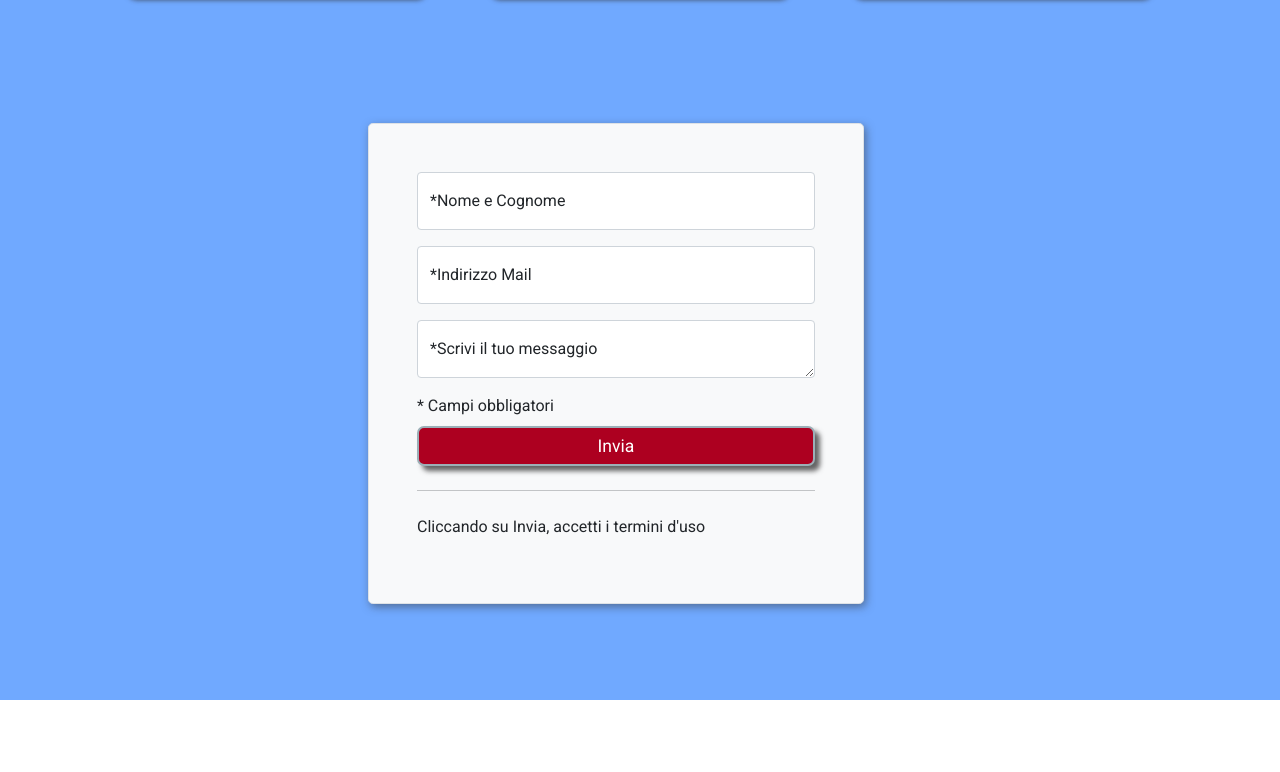
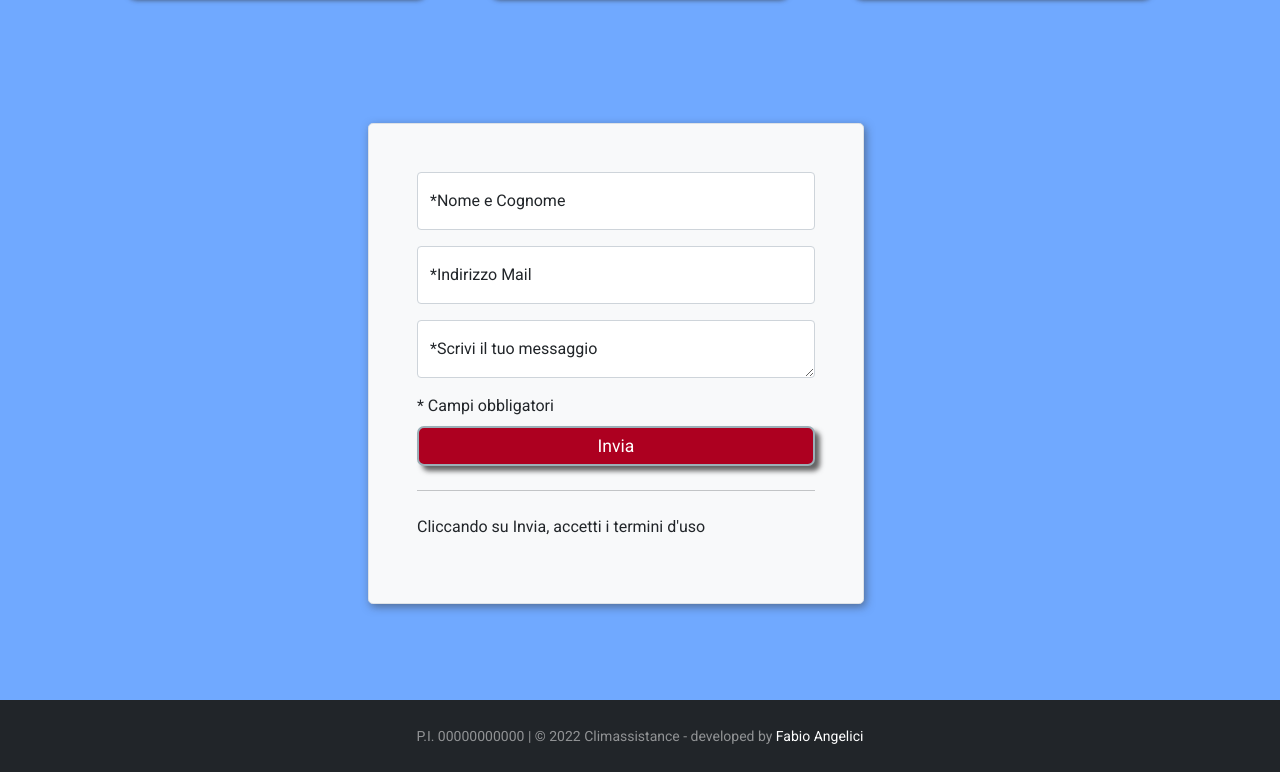
Before and after one commit to imperfectcircle/climaassitance, a plain HTML site: page index.html in a window 1280 px wide. Shown: the part 7506-8278 px from the top of the page. Before the commit the page ends 8206 px from the top, so only its background shows below. Drawn offline with nearby package versions, Linux system fonts and the light colour scheme.

Commit message:
Aggiunto footer

```diff
--- a/index.html
+++ b/index.html
@@ -409,7 +409,12 @@
         <!-- Fine Contatti  https://cdn.lordicon.com/kbtmbyzy.json -->
 
         <!-- Footer -->
-        <footer></footer>
+        <footer id="sticky-footer" class="flex-shrink-0 py-4 bg-dark text-white-50">
+            <div class="container text-center">
+                <small>P.I. 00000000000  |  © 2022 Climassistance - developed by <a href="mailto:fabio.angelici@outlook.it">Fabio
+                    Angelici</small>
+            </div>
+        </footer>
         <!-- Fine Footer -->
         <script src="https://kit.fontawesome.com/91a4e573cc.js" crossorigin="anonymous"></script>
     </body>
```
